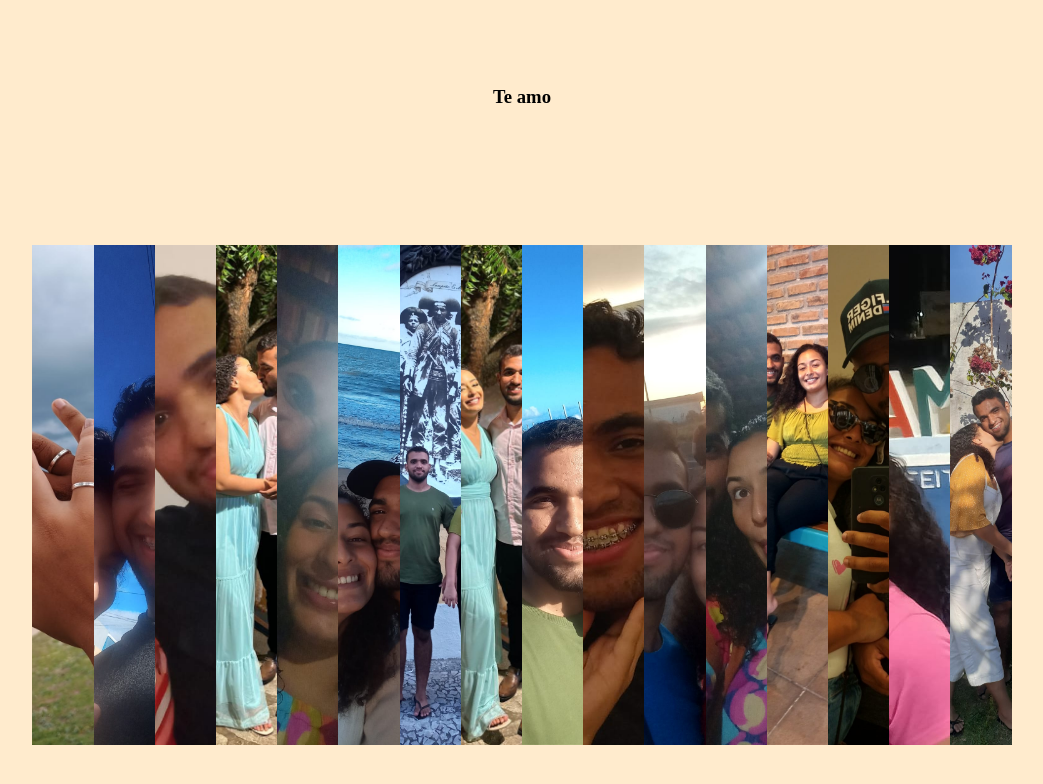
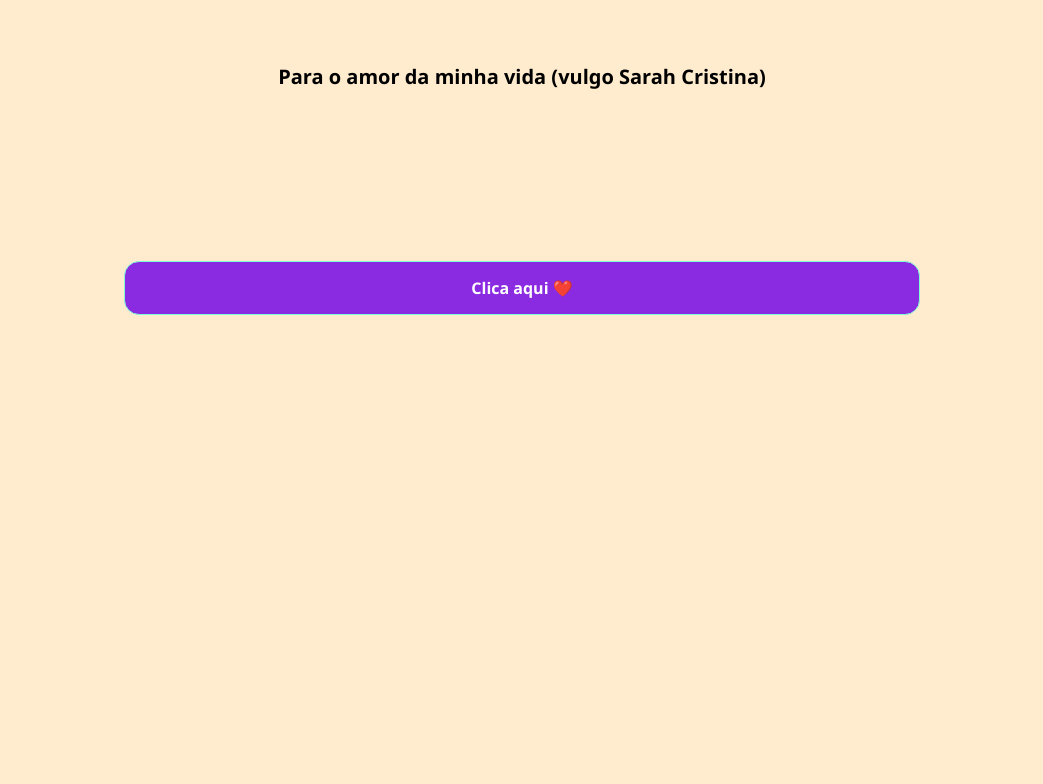
Before and after one commit to chrystianruan/loveu, a plain HTML site: page index.html in a window 1280 px wide. Shown: the whole page, without its empty margins (118-1161 px from the left). Drawn offline with Linux system fonts and the light colour scheme.

Commit message:
Update index.html

```diff
--- a/index.html
+++ b/index.html
@@ -199,7 +199,6 @@ body {
             content.style.display = "grid"
         }
 
-        setTimeout(open, 3000)
     </script>
 </body>
 </html>
```
